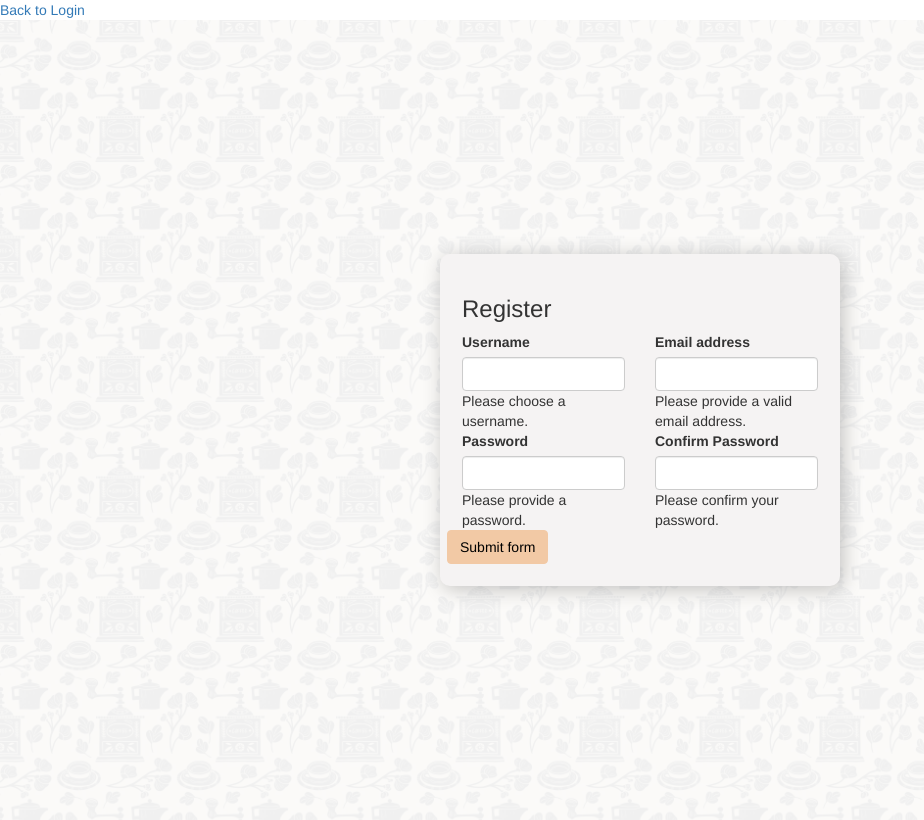
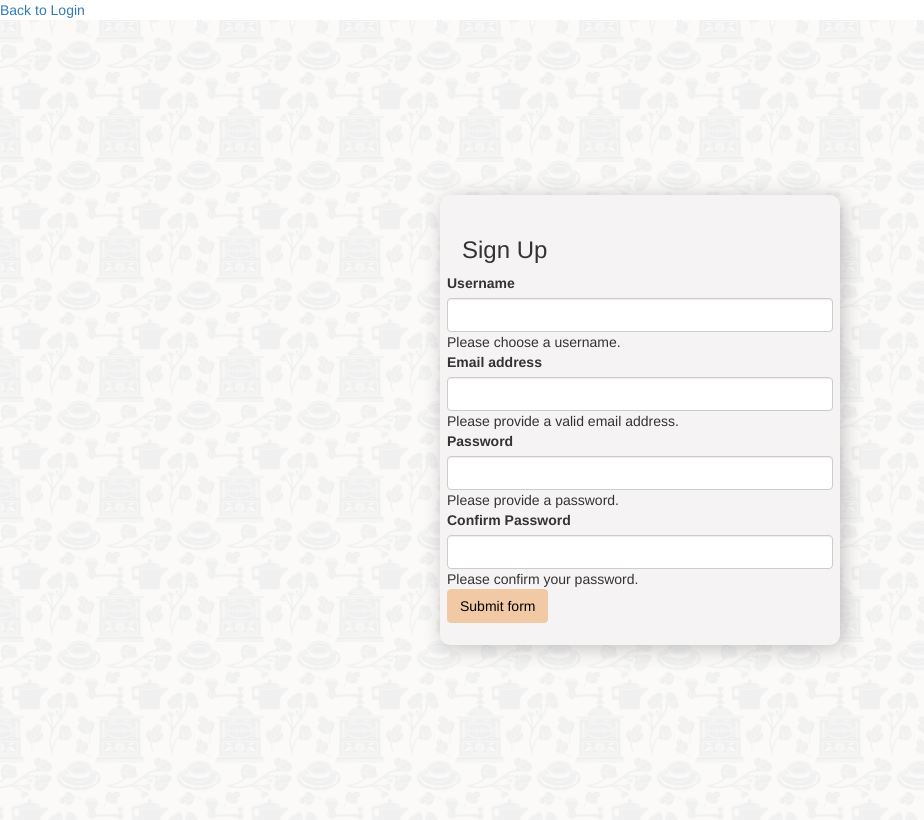
Before and after one commit to c-argus/butter-and-jam, a Django app: page /register/ in a window 1280 px wide. Shown: the whole page, without its empty margins (0-924 px from the left). Run offline with Django 3.2, Linux system fonts and the light colour scheme; some libraries are stand-ins or nearby versions.

Commit message:
Add some style to register page

```diff
--- a/stocklist/templates/stocklist/register.html
+++ b/stocklist/templates/stocklist/register.html
@@ -17,47 +17,46 @@
     <div class="background" style="background-image: url({% static 'images/coffee_pattern.jpg' %})"></div>
     <div class="container">
         <div class="content">
-            <h3 class="title">Register</h3>
+            <h3 class="title">Sign Up</h3>
             <form method="post" class="row g-3 needs-validation" novalidate>
                 {% csrf_token %}
-                <div class="col-md-6">
+                <div class="col-12">
                     <label for="validationCustomUsername" class="form-label">Username</label>
                     <input type="text" class="form-control" id="validationCustomUsername" name="username" required>
                     <div class="invalid-feedback">
                         Please choose a username.
                     </div>
                 </div>
-                <div class="col-md-6">
+                <div class="col-12">
                     <label for="validationCustomEmail" class="form-label">Email address</label>
                     <input type="email" class="form-control" id="validationCustomEmail" name="email" required>
                     <div class="invalid-feedback">
                         Please provide a valid email address.
                     </div>
                 </div>
-                <div class="col-md-6">
+                <div class="col-12">
                     <label for="validationCustomPassword" class="form-label">Password</label>
                     <input type="password" class="form-control" id="validationCustomPassword" name="password" required>
                     <div class="invalid-feedback">
                         Please provide a password.
                     </div>
                 </div>
-                <div class="col-md-6">
+                <div class="col-12">
                     <label for="validationCustomConfirmPassword" class="form-label">Confirm Password</label>
-                    <input type="password" class="form-control" id="validationCustomConfirmPassword"
-                        name="confirm_password" required>
+                    <input type="password" class="form-control" id="validationCustomConfirmPassword" name="confirm_password" required>
                     <div class="invalid-feedback">
                         Please confirm your password.
                     </div>
                 </div>
                 <div class="col-12">
-
+                    <!-- Additional content can be added here if needed -->
                 </div>
                 <div class="col-12">
                     <button class="btn btn-default" type="submit">Submit form</button>
                 </div>
+            </form>
         </div>
     </div>
-    </form>
     <script src="{% static 'scripts/bootstrap.bundle.js' %}"></script>
     <script>
         // Example starter JavaScript for disabling form submissions if there are invalid fields
@@ -81,8 +80,6 @@
                 })
         })()
     </script>
-
-
 </body>
 
 </html>
```
Also changed, not shown: stocklist/templates/stocklist/login.html (+0 -9 lines).
